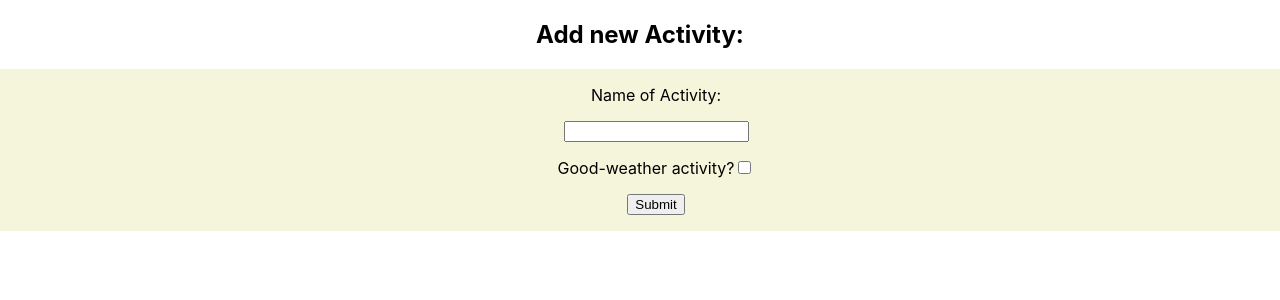
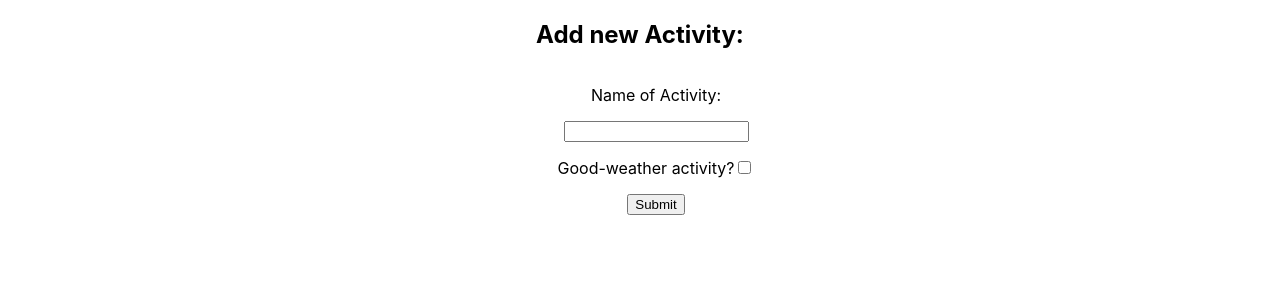
Before and after one commit to JudithRe/weather-app, a React (Create React App) app: page / in a window 1280 px wide. Shown: the top 300 px of the page. Built offline with nearby package versions, Linux system fonts and the light colour scheme.

Commit message:
change css

```diff
--- a/src/components/ActivityForm.css
+++ b/src/components/ActivityForm.css
@@ -1,5 +1,4 @@
 .activity-form {
-  background-color: beige;
   padding: 1rem;
   width: 100vw;
   display: flex;
```
